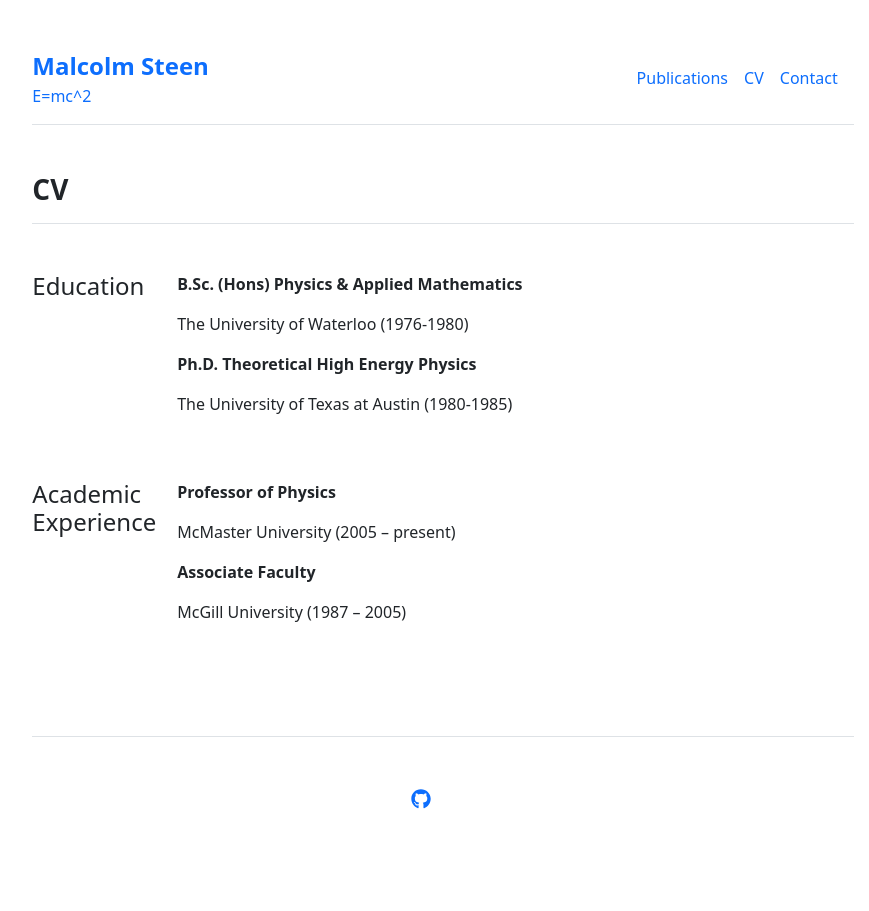
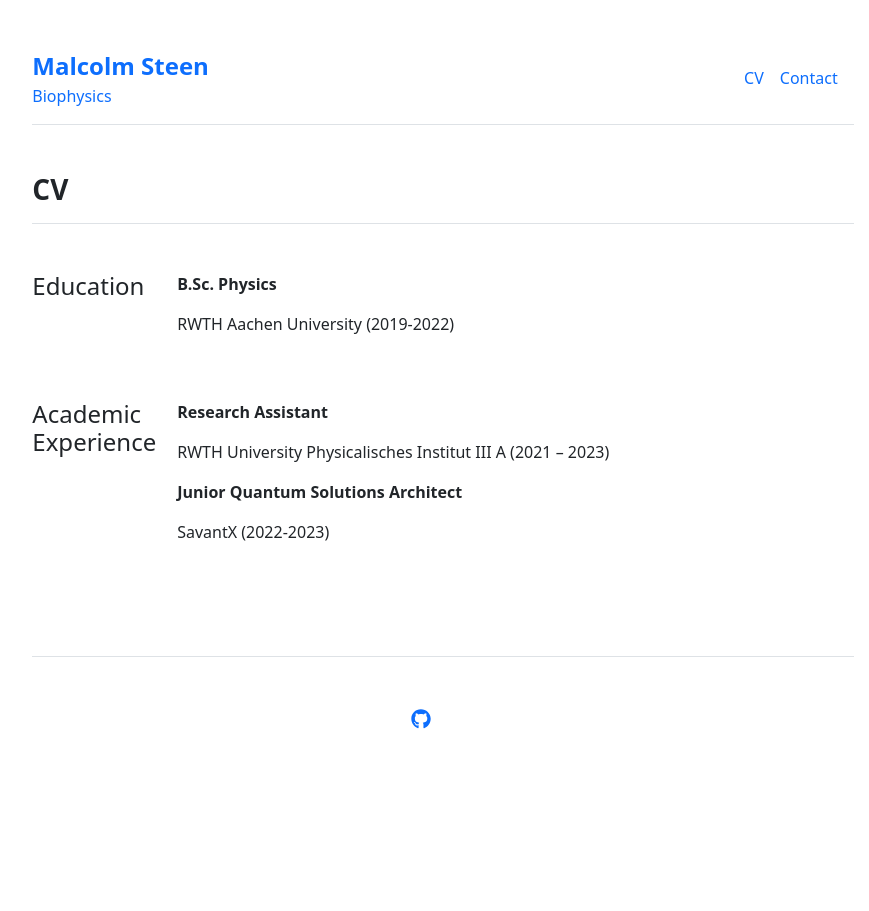
Before and after one commit to steenmalcolm/malcolmsteen, a Jekyll site: the page built from cv.md, in a window 1280 px wide. Shown: the whole page, without its empty margins (197-1066 px from the left). Built offline with Jekyll 4.4.1, drawn with Linux system fonts in a browser that asks for light colours.

Commit message:
Add personal data for contact and CV sections

```diff
--- a/_config.yml
+++ b/_config.yml
@@ -1,4 +1,4 @@
 url: "" # the base hostname & protocol for your site, e.g. http://example.com
 baseurl: "" # the subpath of your site, e.g. /blog
 title: "Malcolm Steen" # the name of your site, e.g. ACME Corp.
-description: "E=mc^2"
+description: "Biophysics"
--- a/_data/cv/academic-experience.yml
+++ b/_data/cv/academic-experience.yml
@@ -1,5 +1,5 @@
-- title: 'Professor of Physics'
-  description: 'McMaster University (2005 – present)'
+- title: 'Research Assistant'
+  description: 'RWTH University Physicalisches Institut III A  (2021 – 2023)'
 
-- title: 'Associate Faculty'
-  description: 'McGill University (1987 – 2005)'
+- title: 'Junior Quantum Solutions Architect'
+  description: 'SavantX (2022-2023)'
--- a/_data/cv/education.yml
+++ b/_data/cv/education.yml
@@ -1,5 +1,2 @@
-- title: 'B.Sc. (Hons) Physics & Applied Mathematics'
-  description: 'The University of Waterloo (1976-1980)'
-
-- title: 'Ph.D. Theoretical High Energy Physics'
-  description: 'The University of Texas at Austin (1980-1985)'
+- title: 'B.Sc. Physics'
+  description: 'RWTH Aachen University (2019-2022)'
--- a/_data/settings.yml
+++ b/_data/settings.yml
@@ -1,6 +1,6 @@
 menu:
 # - {name: 'people', url: '/people'}
-- {name: 'Publications', url: '/publications'}
+# - {name: 'Publications', url: '/publications'}
 - {name: 'CV', url: '/cv'}
 - {name: 'Contact', url: '/contact'}
 
--- a/_includes/contact.html
+++ b/_includes/contact.html
@@ -6,10 +6,8 @@
       <div class="col-md-6">
         <h4>{{ contact.name }}</h4>
         <p>{{ contact.title }} | {{ contact.department }}</p>
-        <p>{{ contact.institution }} | {{ contact.institution_address }}</p>
-        <p>Phone: {{ contact.phone }}</p>
+        <p>{{ contact.institution }} </p>
         <p>Email: {{ contact.email }}</p>
-        <p>Office: {{ contact.office }}</p>
       </div>
       <div class="col-md-6">
         <img src="{{ site.github.url }}/{{ contact.image }}" alt="Contact" width="100%">
```
